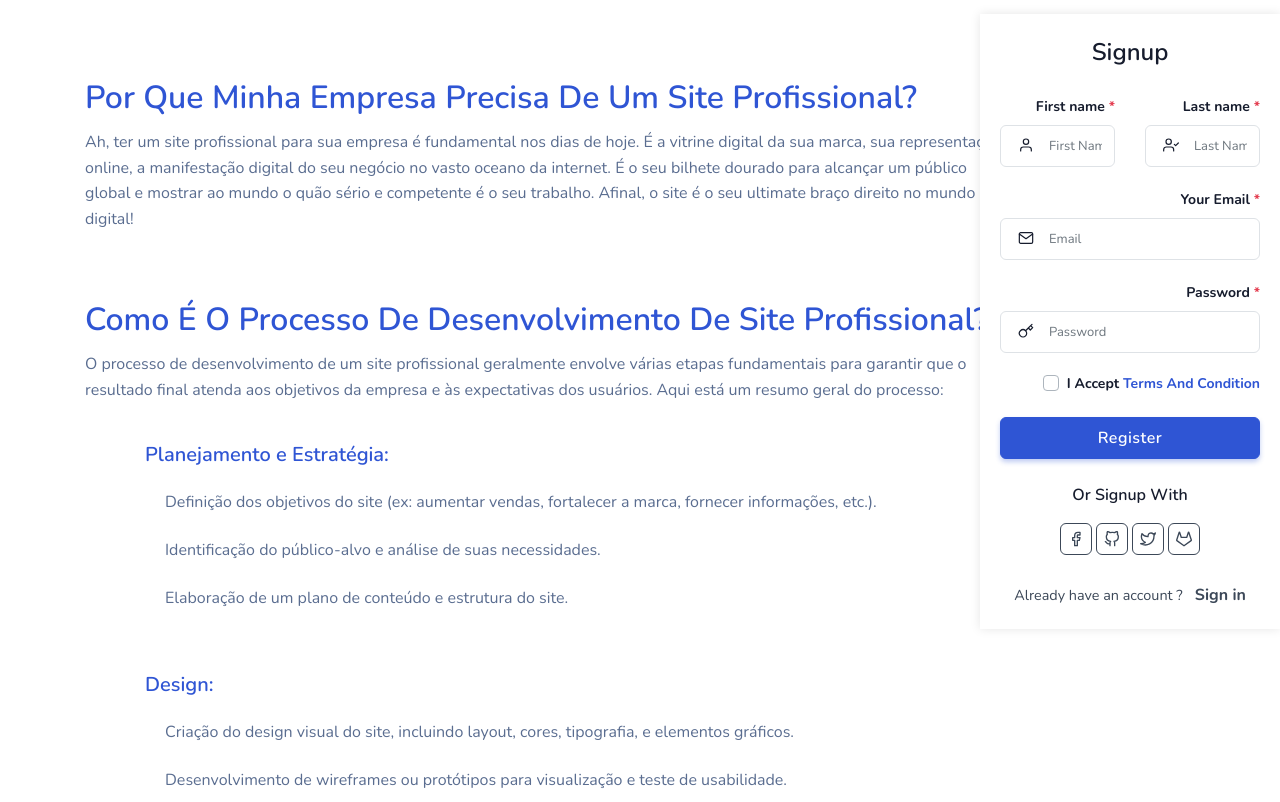
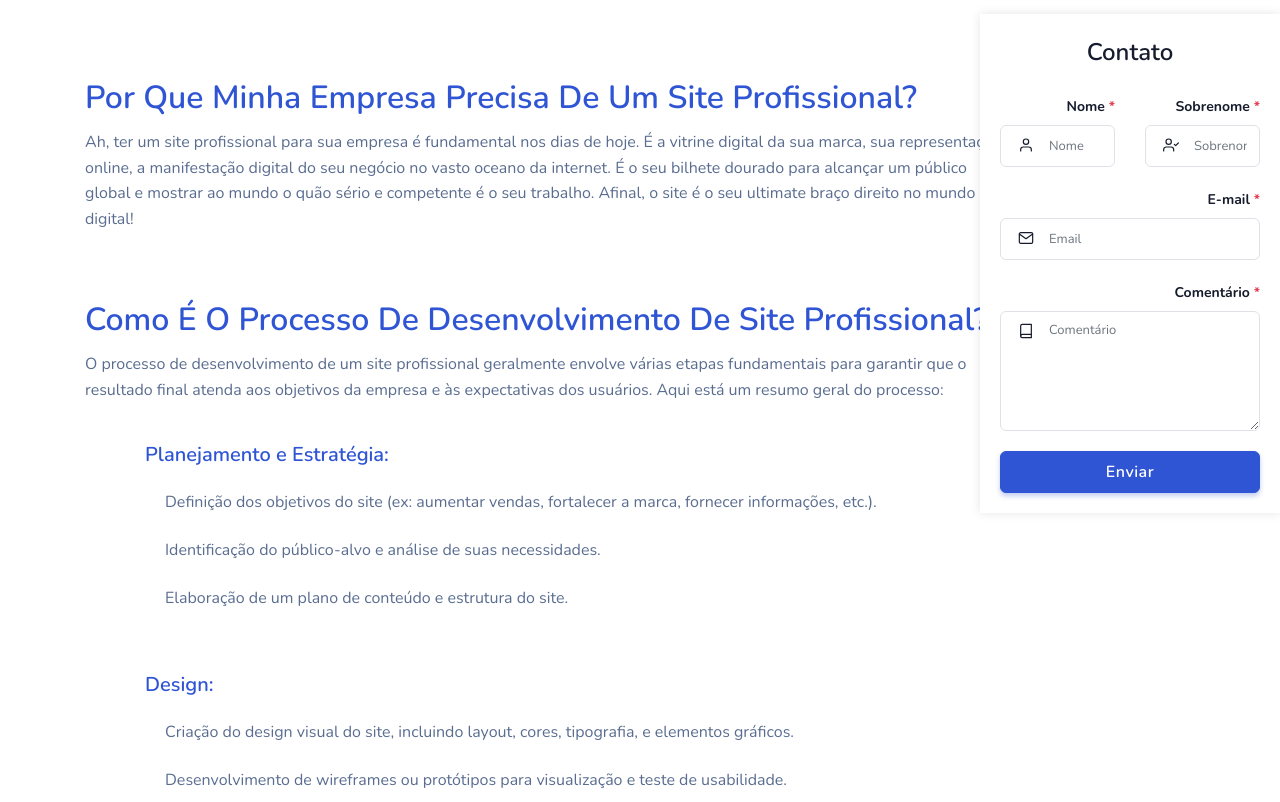
Before and after one commit to israelguido/base-layout, a PHP site: page /criacao-de-sites.php in a window 1280 px wide. Shown: the part 74-876 px from the top of the page. Run offline with PHP 8.4, Linux system fonts and the light colour scheme.

Commit message:
:pray: novas alterações no formulário

```diff
--- a/criacao-de-sites.php
+++ b/criacao-de-sites.php
@@ -1,5 +1,7 @@
 <?php include_once("header.php"); ?>
 <?php include("formulario-contato.php") ?>
+
+<div class="container mt-100 mt-60">
 
     <div class="row">
         <div class="col-10" mt-100>
--- a/footer.php
+++ b/footer.php
@@ -104,5 +104,46 @@
         <script src="https://unicons.iconscout.com/release/v2.1.9/script/monochrome/bundle.js"></script>
         <!-- Main Js -->
         <script src="js/app.js"></script>
-    </body>
-</html>
+        <!-- Incluindo jQuery Mask Plugin -->
+
+        <script src="https://cdnjs.cloudflare.com/ajax/libs/jquery.mask/1.14.16/jquery.mask.min.js"></script>
+        <script>
+            // Função para mostrar ou ocultar o div com base na seleção
+            document.getElementById('site').addEventListener('change', function() {
+                var siteHiddenDiv = document.querySelector('.site-hidden');
+                if (this.value === 'Sim') {
+                    siteHiddenDiv.style.display = 'block';
+                } else {
+                    siteHiddenDiv.style.display = 'none';
+                }
+            });
+
+
+            // Máscara para o campo de Whatsapp
+            $('#whatsapp').mask('+00 (00) 00000-0000');
+
+            // Máscara para o campo de Website (adapte conforme necessário)
+            $(document).ready(function() {
+                $('#website').mask('A', {
+                    translation: {
+                        'A': {
+                            pattern: /[\w\d\-\.\/:\?=&%]/, // Permite caracteres alfanuméricos, hífen, ponto, barra, dois pontos, interrogação, igual e porcentagem
+                            recursive: true
+                        }
+                    },
+                    placeholder: 'http://www.exemplo.com.br'
+                });
+
+                // Ajustar a máscara se o usuário não inserir o protocolo
+                $('#website').on('input', function() {
+                    var value = $(this).val();
+                    if (!/^https?:\/\//i.test(value)) {
+                        $(this).val('http://' + value);
+                    }
+                });
+
+            });
+        </script>
+        </body>
+
+        </html>
--- a/formulario-contato.php
+++ b/formulario-contato.php
@@ -1,59 +1,38 @@
 <link href="css/form.css" rel="stylesheet" id="form-css">
-<div class="container mt-100 mt-60">
     <div class="card-body">
-        <h4 class="card-title text-center">Signup</h4>
+        <h4 class="card-title text-center">Contato</h4>
         <form class="login-form mt-4">
             <div class="row">
                 <div class="col-md-6">
                     <div class="form-group position-relative">
-                        <label>First name <span class="text-danger">*</span></label>
+                        <label>Nome <span class="text-danger">*</span></label>
                         <i data-feather="user" class="fea icon-sm icons"></i>
-                        <input type="text" class="form-control pl-5" placeholder="First Name" name="s" required="">
+                        <input type="text" class="form-control pl-5" placeholder="Nome" name="s" required="">
                     </div>
                 </div>
                 <div class="col-md-6">
                     <div class="form-group position-relative">
-                        <label>Last name <span class="text-danger">*</span></label>
+                        <label>Sobrenome <span class="text-danger">*</span></label>
                         <i data-feather="user-check" class="fea icon-sm icons"></i>
-                        <input type="text" class="form-control pl-5" placeholder="Last Name" name="s" required="">
+                        <input type="text" class="form-control pl-5" placeholder="Sobrenome" name="s" required="">
                     </div>
                 </div>
                 <div class="col-md-12">
                     <div class="form-group position-relative">
-                        <label>Your Email <span class="text-danger">*</span></label>
+                        <label>E-mail <span class="text-danger">*</span></label>
                         <i data-feather="mail" class="fea icon-sm icons"></i>
                         <input type="email" class="form-control pl-5" placeholder="Email" name="email" required="">
                     </div>
                 </div>
                 <div class="col-md-12">
                     <div class="form-group position-relative">
-                        <label>Password <span class="text-danger">*</span></label>
-                        <i data-feather="key" class="fea icon-sm icons"></i>
-                        <input type="password" class="form-control pl-5" placeholder="Password" required="">
+                        <label>Comentário <span class="text-danger">*</span></label>
+                        <i data-feather="book" class="fea icon-sm icons"></i>
+                        <textarea name="comment" id="" class="form-control pl-5" placeholder="Comentário" required=""></textarea>
                     </div>
                 </div>
                 <div class="col-md-12">
-                    <div class="form-group">
-                        <div class="custom-control custom-checkbox">
-                            <input type="checkbox" class="custom-control-input" id="customCheck1">
-                            <label class="custom-control-label" for="customCheck1">I Accept <a href="#" class="text-primary">Terms And Condition</a></label>
-                        </div>
-                    </div>
-                </div>
-                <div class="col-md-12">
-                    <button class="btn btn-primary btn-block">Register</button>
-                </div>
-                <div class="col-lg-12 mt-4 text-center">
-                    <h6>Or Signup With</h6>
-                    <ul class="list-unstyled social-icon mb-0 mt-3">
-                        <li class="list-inline-item"><a href="javascript:void(0)" class="rounded"><i data-feather="facebook" class="fea icon-sm fea-social"></i></a></li>
-                        <li class="list-inline-item"><a href="javascript:void(0)" class="rounded"><i data-feather="github" class="fea icon-sm fea-social"></i></a></li>
-                        <li class="list-inline-item"><a href="javascript:void(0)" class="rounded"><i data-feather="twitter" class="fea icon-sm fea-social"></i></a></li>
-                        <li class="list-inline-item"><a href="javascript:void(0)" class="rounded"><i data-feather="gitlab" class="fea icon-sm fea-social"></i></a></li>
-                    </ul><!--end icon-->
-                </div>
-                <div class="mx-auto">
-                    <p class="mb-0 mt-3"><small class="text-dark mr-2">Already have an account ?</small> <a href="auth-login-three.html" class="text-dark font-weight-bold">Sign in</a></p>
+                    <button class="btn btn-primary btn-block">Enviar</button>
                 </div>
             </div>
         </form>
--- a/header.php
+++ b/header.php
@@ -1,4 +1,3 @@
-
 <!DOCTYPE html>
     <html lang="pt_BR">
 
@@ -78,27 +77,8 @@
                         <li class="has-submenu">
                             <a href="javascript:void(0)">Portfolio</a><span class="menu-arrow"></span>
                             <ul class="submenu">
-                                <li class="has-submenu"><a href="javascript:void(0)"> Sites Profissionais </a><span class="submenu-arrow"></span>
-                                    <ul class="submenu">
-                                        <li><a href="page-aboutus.html">Exemplo 1</a></li>
-                                        <li><a href="page-aboutus-two.html">Exemplo 2</a></li>
-                                        <li><a href="page-services.html">Exemplo 3</a></li>
-                                        <li><a href="page-history.html">Exemplo 4</a></li>
-                                        <li><a href="page-team.html">Exemplo 5</a></li>
-                                        <li><a href="page-pricing.html">Exemplo 6</a></li>
-                                    </ul>
-                                </li>
-                                <li class="has-submenu"><a href="javascript:void(0)"> SEO </a><span class="submenu-arrow"></span>
-                                    <ul class="submenu">
-                                        <li><a href="account-profile.html">Exemplo 1</a></li>
-                                        <li><a href="account-members.html">Exemplo 2</a></li>
-                                        <li><a href="account-works.html">Exemplo 3</a></li>
-                                        <li><a href="account-messages.html">Exemplo 4</a></li>
-                                        <li><a href="account-payments.html">Exemplo 5</a></li>
-                                        <li><a href="account-setting.html">Exemplo 6</a></li>
-                                        <li><a href="page-invoice.html">Exemplo 7</a></li>
-                                    </ul>
-                                </li>
+                                <li class="has-submenu"><a href="sites-profissionais.php"> Sites Profissionais </a></li>
+                                <li class="has-submenu"><a href="seo-portifolio.php"> SEO </a></li>
                             </ul>
                         </li>
                         <li><a href="contato.php">Contato</a></li>
```
Also changed, not shown: contato.php (+43 -25 lines), seo-portifolio.php (added, +74 -0 lines), sites-profissionais.php (added, +74 -0 lines), images/clientes/megasom.png (added), images/clientes/megasom.webp (added).
